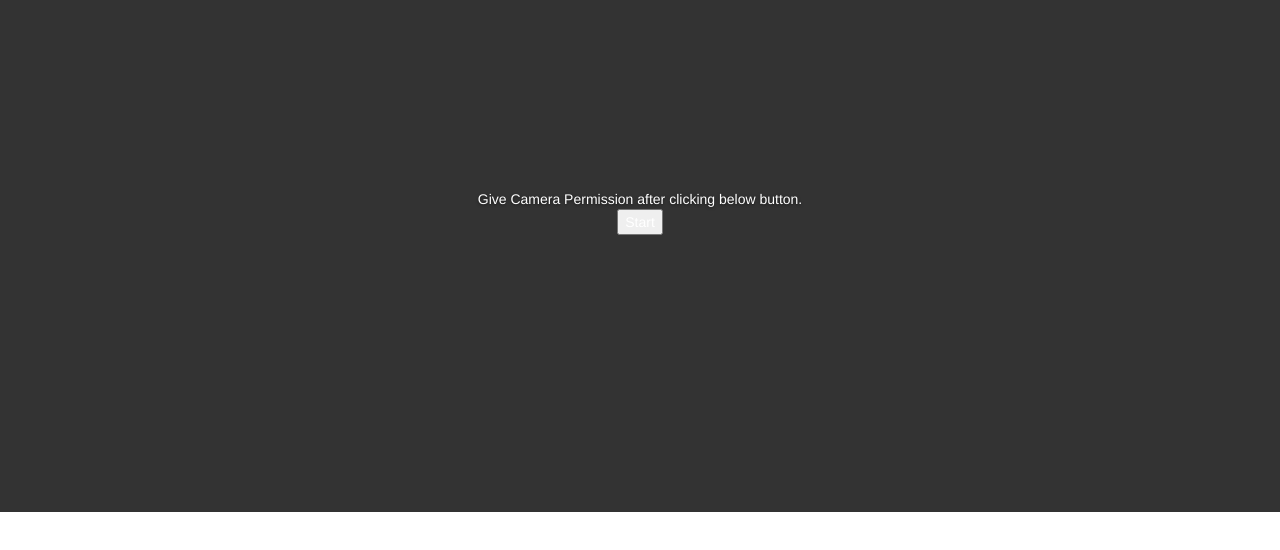
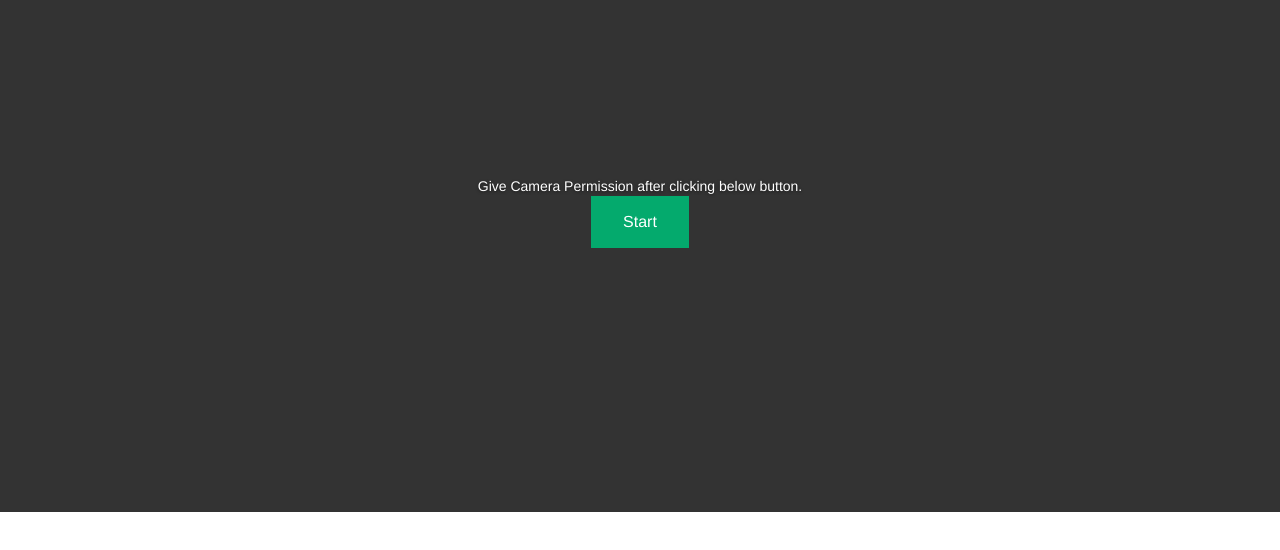
Before and after one commit to FighterX777/Music_Play_Pause, a plain HTML site: page index.html in a window 1280 px wide. Shown: the part 88-638 px from the top of the page. Drawn offline with nearby package versions, Linux system fonts and the light colour scheme.

Commit message:
Update style.css

```diff
--- a/style.css
+++ b/style.css
@@ -1,6 +1,16 @@
 /*
  * Globals
  */
+ .button {
+  background-color: #04AA6D; /* Green */
+  border: none;
+  color: white;
+  padding: 15px 32px;
+  text-align: center;
+  text-decoration: none;
+  display: inline-block;
+  font-size: 16px;
+}
 
 /* Links */
 a,
```
